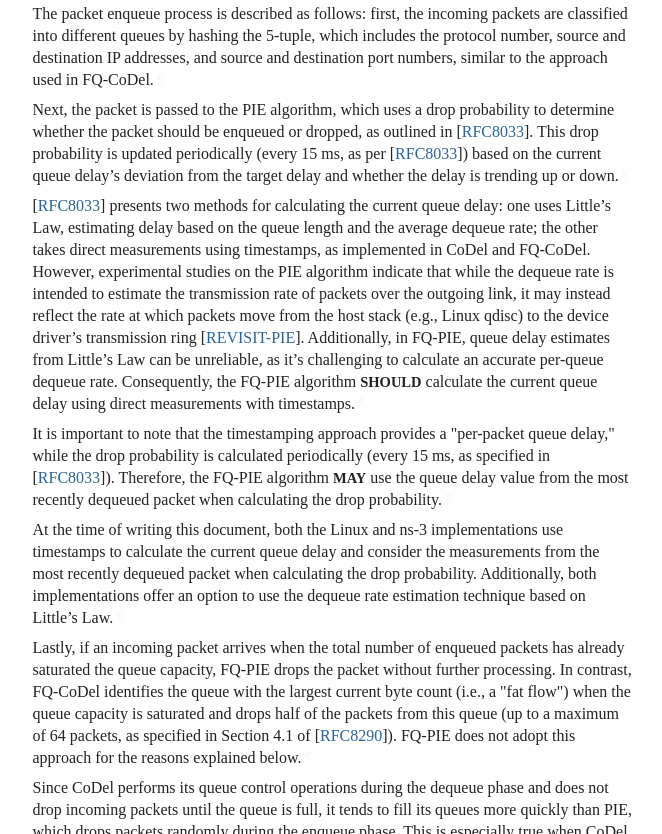
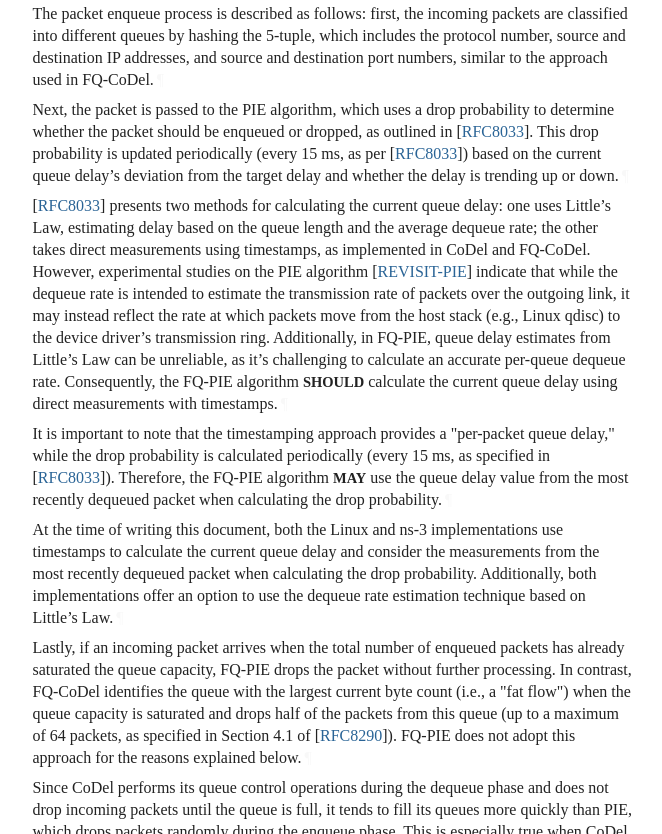
Before and after one commit to mohittahiliani/draft-tahiliani-tsvwg-fq-pie, a plain HTML site: page draft-tahiliani-tsvwg-fq-pie-01/draft-tahiliani-tsvwg-fq-pie.html in a window 1280 px wide. Shown: the part 1966-2800 px from the top of the page, without its empty margins (92-754 px from the left). Drawn offline with Linux system fonts and the light colour scheme; a web font is replaced by a local one.

Commit message:
Script updating gh-pages from 54b12ec. [ci skip]

```diff
--- a/draft-tahiliani-tsvwg-fq-pie-01/draft-tahiliani-tsvwg-fq-pie.html
+++ b/draft-tahiliani-tsvwg-fq-pie-01/draft-tahiliani-tsvwg-fq-pie.html
@@ -1240,7 +1240,7 @@ appear in all capitals, as shown here.<a href="#section-3-1" class="pilcrow">¶<
         </h3>
 <p id="section-4.1-1">The packet enqueue process is described as follows: first, the incoming packets are classified into different queues by hashing the 5-tuple, which includes the protocol number, source and destination IP addresses, and source and destination port numbers, similar to the approach used in FQ-CoDel.<a href="#section-4.1-1" class="pilcrow">¶</a></p>
 <p id="section-4.1-2">Next, the packet is passed to the PIE algorithm, which uses a drop probability to determine whether the packet should be enqueued or dropped, as outlined in <span>[<a href="#RFC8033" class="cite xref">RFC8033</a>]</span>. This drop probability is updated periodically (every 15 ms, as per <span>[<a href="#RFC8033" class="cite xref">RFC8033</a>]</span>) based on the current queue delay’s deviation from the target delay and whether the delay is trending up or down.<a href="#section-4.1-2" class="pilcrow">¶</a></p>
-<p id="section-4.1-3"><span>[<a href="#RFC8033" class="cite xref">RFC8033</a>]</span> presents two methods for calculating the current queue delay: one uses Little’s Law, estimating delay based on the queue length and the average dequeue rate; the other takes direct measurements using timestamps, as implemented in CoDel and FQ-CoDel. However, experimental studies on the PIE algorithm indicate that while the dequeue rate is intended to estimate the transmission rate of packets over the outgoing link, it may instead reflect the rate at which packets move from the host stack (e.g., Linux qdisc) to the device driver’s transmission ring <span>[<a href="#REVISIT-PIE" class="cite xref">REVISIT-PIE</a>]</span>. Additionally, in FQ-PIE, queue delay estimates from Little’s Law can be unreliable, as it’s challenging to calculate an accurate per-queue dequeue rate. Consequently, the FQ-PIE algorithm <span class="bcp14">SHOULD</span> calculate the current queue delay using direct measurements with timestamps.<a href="#section-4.1-3" class="pilcrow">¶</a></p>
+<p id="section-4.1-3"><span>[<a href="#RFC8033" class="cite xref">RFC8033</a>]</span> presents two methods for calculating the current queue delay: one uses Little’s Law, estimating delay based on the queue length and the average dequeue rate; the other takes direct measurements using timestamps, as implemented in CoDel and FQ-CoDel. However, experimental studies on the PIE algorithm <span>[<a href="#REVISIT-PIE" class="cite xref">REVISIT-PIE</a>]</span> indicate that while the dequeue rate is intended to estimate the transmission rate of packets over the outgoing link, it may instead reflect the rate at which packets move from the host stack (e.g., Linux qdisc) to the device driver’s transmission ring. Additionally, in FQ-PIE, queue delay estimates from Little’s Law can be unreliable, as it’s challenging to calculate an accurate per-queue dequeue rate. Consequently, the FQ-PIE algorithm <span class="bcp14">SHOULD</span> calculate the current queue delay using direct measurements with timestamps.<a href="#section-4.1-3" class="pilcrow">¶</a></p>
 <p id="section-4.1-4">It is important to note that the timestamping approach provides a "per-packet queue delay," while the drop probability is calculated periodically (every 15 ms, as specified in <span>[<a href="#RFC8033" class="cite xref">RFC8033</a>]</span>). Therefore, the FQ-PIE algorithm <span class="bcp14">MAY</span> use the queue delay value from the most recently dequeued packet when calculating the drop probability.<a href="#section-4.1-4" class="pilcrow">¶</a></p>
 <p id="section-4.1-5">At the time of writing this document, both the Linux and ns-3 implementations use timestamps to calculate the current queue delay and consider the measurements from the most recently dequeued packet when calculating the drop probability. Additionally, both implementations offer an option to use the dequeue rate estimation technique based on Little’s Law.<a href="#section-4.1-5" class="pilcrow">¶</a></p>
 <p id="section-4.1-6">Lastly, if an incoming packet arrives when the total number of enqueued packets has already saturated the queue capacity, FQ-PIE drops the packet without further processing. In contrast, FQ-CoDel identifies the queue with the largest current byte count (i.e., a "fat flow") when the queue capacity is saturated and drops half of the packets from this queue (up to a maximum of 64 packets, as specified in Section 4.1 of <span>[<a href="#RFC8290" class="cite xref">RFC8290</a>]</span>). FQ-PIE does not adopt this approach for the reasons explained below.<a href="#section-4.1-6" class="pilcrow">¶</a></p>
```
Also changed, not shown: index.html (+1 -1 lines), draft-tahiliani-tsvwg-fq-pie-01/draft-tahiliani-tsvwg-fq-pie.txt.
